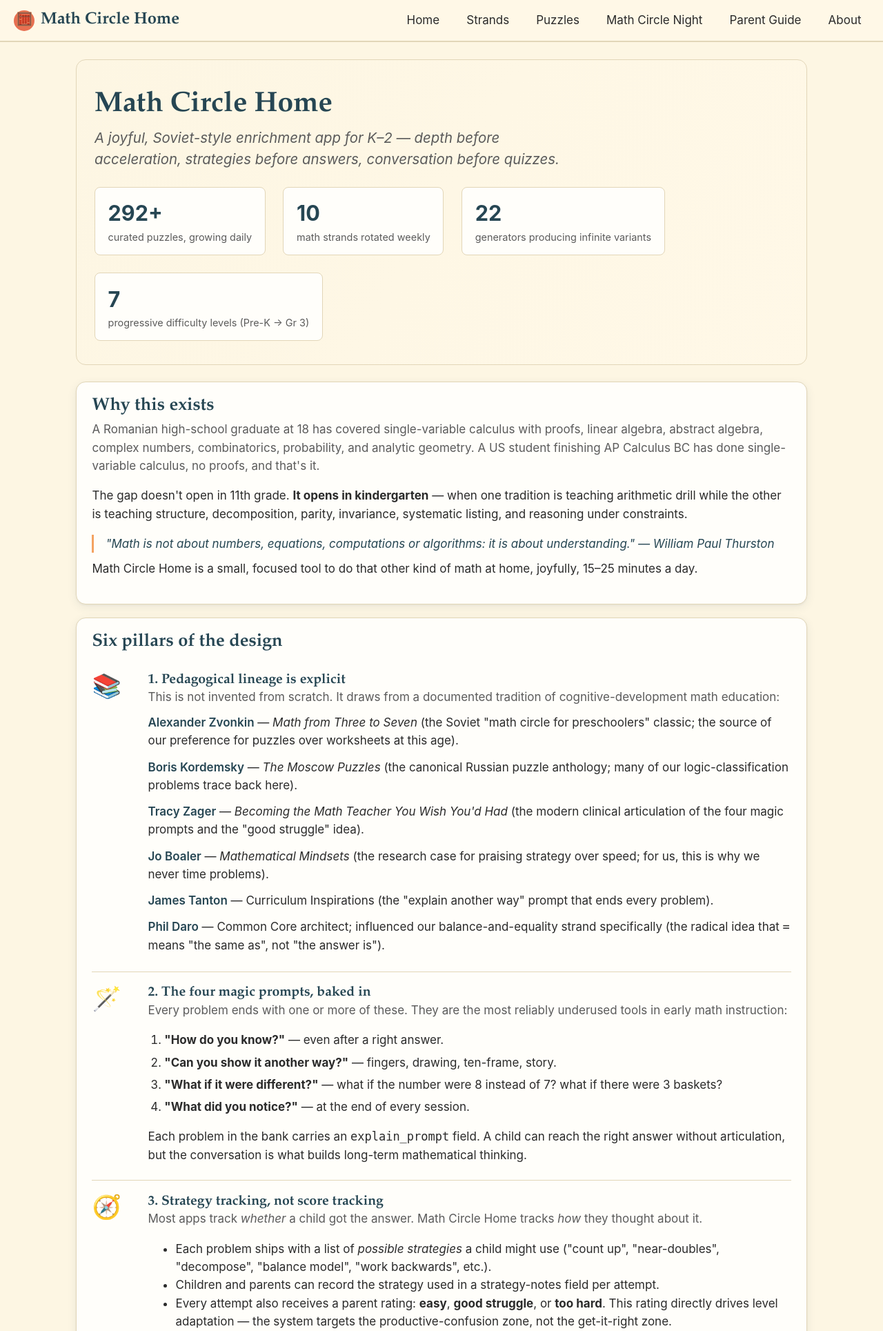
After one commit to slimhindrance/mathcircle, a FastAPI app: page /about in a window 1280 px wide. The commit adds this page. Shown: the top 1929 px of the page at 69% size. Run offline with FastAPI, Linux system fonts and the light colour scheme.

Commit message:
Add public /about page (school-district pitch, login-free)
A public-facing page covering all six talking points: pedagogical
lineage, the four magic prompts, strategy tracking, Math Circle Night,
JSON/CSV export, and the living-curriculum auto-deploy story. Includes
a 10-strand overview, session-shape walkthrough, "what's not here on
purpose" table, and an FAQ for school administrators (scaling,
privacy, research grounding).

Caddyfile updated so /about and /static/* bypass basic-auth — admins
can browse without credentials. The rest of the site still requires
household login.

```diff
--- /dev/null
+++ b/app/templates/about.html
@@ -0,0 +1,251 @@
+{% extends "base.html" %}
+{% block title %}About Math Circle Home{% endblock %}
+{% block head %}
+<style>
+  .hero {
+    padding: 2.4rem 1.5rem 2rem;
+    background: linear-gradient(120deg, #fdf6e3 0%, #fff8e7 100%);
+    border-radius: var(--radius);
+    margin-bottom: 1.4rem;
+    border: 1px solid var(--line);
+  }
+  .hero h1 { font-size: 2.4rem; margin: 0 0 .4rem; }
+  .hero .tagline { font-size: 1.2rem; color: var(--ink-soft); font-style: italic; max-width: 680px; }
+  .stat-row { display: flex; gap: 1.5rem; flex-wrap: wrap; margin-top: 1.4rem; }
+  .stat { background: var(--paper); border: 1px solid var(--line); border-radius: var(--radius-sm); padding: .8rem 1.1rem; }
+  .stat .num { font-size: 1.8rem; font-weight: 700; color: var(--cool); }
+  .stat .label { font-size: .85rem; color: var(--ink-soft); }
+  .pillar { display: grid; grid-template-columns: 64px 1fr; gap: 1rem; padding: 1.1rem 0; border-top: 1px solid var(--line); }
+  .pillar:first-of-type { border-top: none; }
+  .pillar .icon { font-size: 2rem; line-height: 1; padding-top: .15rem; }
+  .pillar h3 { margin: 0 0 .25rem; font-size: 1.15rem; }
+  .pillar p  { margin: 0 0 .25rem; }
+  .quote { font-style: italic; color: var(--cool); padding-left: 1rem; border-left: 3px solid var(--accent-2); margin: .6rem 0; }
+  .pulldown { background: var(--bg-soft); border: 1px solid var(--line); border-radius: var(--radius-sm); padding: .9rem 1.1rem; }
+  .pulldown summary { font-weight: 600; cursor: pointer; color: var(--cool); }
+  .pulldown[open] { background: var(--paper); }
+  .lineage-item { padding: .35rem 0; }
+  .lineage-item .src { font-weight: 600; color: var(--cool); }
+  .grid-3 { display: grid; gap: 1rem; grid-template-columns: repeat(auto-fit, minmax(240px, 1fr)); }
+  .pitch-card {
+    background: var(--paper);
+    border: 1px solid var(--line);
+    border-left: 5px solid var(--primary);
+    border-radius: var(--radius-sm);
+    padding: 1rem 1.1rem;
+  }
+  .pitch-card h4 { margin: 0 0 .25rem; }
+  .compare-table { width: 100%; border-collapse: collapse; margin: .8rem 0; }
+  .compare-table th, .compare-table td { padding: .55rem .6rem; text-align: left; border-bottom: 1px solid var(--line); vertical-align: top; }
+  .compare-table th { background: var(--bg-soft); font-size: .9rem; }
+  .compare-table tr:last-child td { border-bottom: none; }
+  .footer-cta { background: var(--cool); color: #fff; padding: 1.6rem; border-radius: var(--radius); margin-top: 2rem; }
+  .footer-cta a { color: var(--warm); border-bottom-color: var(--warm); }
+  ol.numbered { padding-left: 1.4rem; }
+  ol.numbered li { margin: .35rem 0; }
+</style>
+{% endblock %}
+{% block body %}
+
+<section class="hero">
+  <h1>Math Circle Home</h1>
+  <p class="tagline">A joyful, Soviet-style enrichment app for K–2 — depth before acceleration, strategies before answers, conversation before quizzes.</p>
+  <div class="stat-row">
+    <div class="stat"><div class="num">{{ problem_count }}+</div><div class="label">curated puzzles, growing daily</div></div>
+    <div class="stat"><div class="num">{{ strand_count }}</div><div class="label">math strands rotated weekly</div></div>
+    <div class="stat"><div class="num">22</div><div class="label">generators producing infinite variants</div></div>
+    <div class="stat"><div class="num">7</div><div class="label">progressive difficulty levels (Pre-K → Gr 3)</div></div>
+  </div>
+</section>
+
+<section class="card">
+  <h2>Why this exists</h2>
+  <p>A Romanian high-school graduate at 18 has covered single-variable calculus with proofs, linear algebra, abstract algebra, complex numbers, combinatorics, probability, and analytic geometry. A US student finishing AP Calculus BC has done single-variable calculus, no proofs, and that's it.</p>
+  <p>The gap doesn't open in 11th grade. <strong>It opens in kindergarten</strong> — when one tradition is teaching arithmetic drill while the other is teaching structure, decomposition, parity, invariance, systematic listing, and reasoning under constraints.</p>
+  <p class="quote">"Math is not about numbers, equations, computations or algorithms: it is about understanding." — William Paul Thurston</p>
+  <p>Math Circle Home is a small, focused tool to do that other kind of math at home, joyfully, 15–25 minutes a day.</p>
+</section>
+
+<section class="card">
+  <h2>Six pillars of the design</h2>
+
+  <div class="pillar">
+    <div class="icon">📚</div>
+    <div>
+      <h3>1. Pedagogical lineage is explicit</h3>
+      <p>This is not invented from scratch. It draws from a documented tradition of cognitive-development math education:</p>
+      <div class="lineage-item"><span class="src">Alexander Zvonkin</span> — <em>Math from Three to Seven</em> (the Soviet "math circle for preschoolers" classic; the source of our preference for puzzles over worksheets at this age).</div>
+      <div class="lineage-item"><span class="src">Boris Kordemsky</span> — <em>The Moscow Puzzles</em> (the canonical Russian puzzle anthology; many of our logic-classification problems trace back here).</div>
+      <div class="lineage-item"><span class="src">Tracy Zager</span> — <em>Becoming the Math Teacher You Wish You'd Had</em> (the modern clinical articulation of the four magic prompts and the "good struggle" idea).</div>
+      <div class="lineage-item"><span class="src">Jo Boaler</span> — <em>Mathematical Mindsets</em> (the research case for praising strategy over speed; for us, this is why we never time problems).</div>
+      <div class="lineage-item"><span class="src">James Tanton</span> — Curriculum Inspirations (the "explain another way" prompt that ends every problem).</div>
+      <div class="lineage-item"><span class="src">Phil Daro</span> — Common Core architect; influenced our balance-and-equality strand specifically (the radical idea that <code>=</code> means "the same as", not "the answer is").</div>
+    </div>
+  </div>
+
+  <div class="pillar">
+    <div class="icon">🪄</div>
+    <div>
+      <h3>2. The four magic prompts, baked in</h3>
+      <p>Every problem ends with one or more of these. They are the most reliably underused tools in early math instruction:</p>
+      <ol class="numbered">
+        <li><strong>"How do you know?"</strong> — even after a right answer.</li>
+        <li><strong>"Can you show it another way?"</strong> — fingers, drawing, ten-frame, story.</li>
+        <li><strong>"What if it were different?"</strong> — what if the number were 8 instead of 7? what if there were 3 baskets?</li>
+        <li><strong>"What did you notice?"</strong> — at the end of every session.</li>
+      </ol>
+      <p>Each problem in the bank carries an <code>explain_prompt</code> field. A child can reach the right answer without articulation, but the conversation is what builds long-term mathematical thinking.</p>
+    </div>
+  </div>
+
+  <div class="pillar">
+    <div class="icon">🧭</div>
+    <div>
+      <h3>3. Strategy tracking, not score tracking</h3>
+      <p>Most apps track <em>whether</em> a child got the answer. Math Circle Home tracks <em>how</em> they thought about it.</p>
+      <ul>
+        <li>Each problem ships with a list of <em>possible strategies</em> a child might use ("count up", "near-doubles", "decompose", "balance model", "work backwards", etc.).</li>
+        <li>Children and parents can record the strategy used in a strategy-notes field per attempt.</li>
+        <li>Every attempt also receives a parent rating: <strong>easy</strong>, <strong>good struggle</strong>, or <strong>too hard</strong>. This rating directly drives level adaptation — the system targets the productive-confusion zone, not the get-it-right zone.</li>
+      </ul>
+      <p class="quote">"Praise the strategy, not the speed." — the principle behind every UX choice in this app.</p>
+    </div>
+  </div>
+
+  <div class="pillar">
+    <div class="icon">🌟</div>
+    <div>
+      <h3>4. Math Circle Night mode</h3>
+      <p>Modeled on the Soviet/Russian after-school math circle: a 20–30 minute session for siblings or small mixed-age groups, working <em>cooperatively</em> on a shared problem. The system composes a mixed-level plan automatically — the older child explains, the younger spots patterns, both contribute.</p>
+      <p>This is the underrated dimension of the math-circle tradition: <strong>math is a social activity</strong>. The home version of "math night" can be ten minutes at the kitchen table, but it changes how children identify with the subject.</p>
+    </div>
+  </div>
+
+  <div class="pillar">
+    <div class="icon">📊</div>
+    <div>
+      <h3>5. Open longitudinal data (JSON / CSV export)</h3>
+      <p>Every attempt, every strategy note, every parent rating, every session plan is exportable as JSON or CSV from the parent dashboard. No proprietary lock-in, no walled garden. A teacher, researcher, or curious parent can:</p>
+      <ul>
+        <li>See which strategies a child returns to over time.</li>
+        <li>Track when "good struggle" turns into mastery, by strand.</li>
+        <li>Look for stalled levels and target conversations there.</li>
+        <li>Hand the data to another tool — anki, a spreadsheet, a research project.</li>
+      </ul>
+      <p>The promise: <strong>your child's mathematical thinking belongs to you</strong>.</p>
+    </div>
+  </div>
+
+  <div class="pillar">
+    <div class="icon">🔄</div>
+    <div>
+      <h3>6. A living curriculum</h3>
+      <p>Math Circle Home is open source and auto-deployed from GitHub. Every commit to <code>main</code> updates the live system within seconds. Curriculum improvements show up the next morning. New problem types ship monthly. The seed bank grows with use — every parametric problem a child sees is persisted, so the bank gets richer over time.</p>
+      <p>Effective bank size <strong>after one year of daily use: ~2,300 problems</strong>. After three years, more than 6,000.</p>
+    </div>
+  </div>
+</section>
+
+<section class="card">
+  <h2>The 10 strands we rotate across</h2>
+  <p>Most American K–2 math sits in two strands: number sense and addition/subtraction. We rotate across ten:</p>
+  <div class="grid-3">
+    <div class="pitch-card" style="border-left-color:#e76f51"><h4>🔢 Number Sense</h4><p>Subitizing, counting, ten-frames, place value, comparing.</p></div>
+    <div class="pitch-card" style="border-left-color:#f4a261"><h4>➕ Add/Sub Structures</h4><p>Part-whole, change, comparison — the <em>shapes</em> of arithmetic, not just answers.</p></div>
+    <div class="pitch-card" style="border-left-color:#e9c46a"><h4>🔍 Mystery Numbers</h4><p>Secret-number puzzles that plant the seed of algebra without symbols.</p></div>
+    <div class="pitch-card" style="border-left-color:#2a9d8f"><h4>⚖️ Equality & Balance</h4><p>"=" means the same as. True/false equations, balance scales.</p></div>
+    <div class="pitch-card" style="border-left-color:#264653"><h4>🔁 Patterns</h4><p>Repeating, growing, function-machine. Predict and explain.</p></div>
+    <div class="pitch-card" style="border-left-color:#9b5de5"><h4>🧠 Logic & Sorting</h4><p>Attribute games, "is not" clues, line-ups, pigeonhole reasoning.</p></div>
+    <div class="pitch-card" style="border-left-color:#00bbf9"><h4>🔺 Geometry & Space</h4><p>Symmetry, paper folding, mental rotation, tangram, position words.</p></div>
+    <div class="pitch-card" style="border-left-color:#00f5d4"><h4>📏 Measurement</h4><p>Length, time, money, weight — standard and child-invented units.</p></div>
+    <div class="pitch-card" style="border-left-color:#f15bb5"><h4>🌳 Counting Ways</h4><p>How many ways? Outfits, paths, breakdowns. Early combinatorics.</p></div>
+    <div class="pitch-card" style="border-left-color:#fee440"><h4>🎲 Math Games</h4><p>Two-player strategy (Nim, Race-to-100, Pig). Strategy = invariant thinking.</p></div>
+  </div>
+</section>
+
+<section class="card">
+  <h2>How a session works</h2>
+  <p>Every daily session is 15–25 minutes and follows the same shape — modeled on the Russian math-circle session structure:</p>
+  <ol class="numbered">
+    <li>☀️ <strong>Warm-up:</strong> 3 quick mental-math rounds (often parametrically generated, so they never repeat).</li>
+    <li>🧩 <strong>Rich puzzle:</strong> one juicy problem worth talking through (5–8 minutes).</li>
+    <li>🖐️ <strong>Visual / hands-on:</strong> ten-frames, blocks, paper folding, tangrams.</li>
+    <li>📖 <strong>Story problem:</strong> a small situation to model and solve.</li>
+    <li>💬 <strong>Explain:</strong> "How do you know?" — the most important question in math.</li>
+    <li>🏡 <strong>Kitchen-table follow-up:</strong> a physical activity to play later with toys, coins, or food.</li>
+  </ol>
+  <p>The session composer adapts difficulty per-child, per-strand, in real time. There's no single "Grade 1 track" — Danica might be at Level 4 in patterns and Level 2 in geometry, and that's the whole point.</p>
+</section>
+
+<section class="card">
+  <h2>What's <em>not</em> here, on purpose</h2>
+  <table class="compare-table">
+    <thead>
+      <tr><th>What we don't do</th><th>Why</th></tr>
+    </thead>
+    <tbody>
+      <tr>
+        <td>Speed timing on problems</td>
+        <td>Speed pressure correlates negatively with deep understanding (Boaler 2014). We never time anything.</td>
+      </tr>
+      <tr>
+        <td>Stars, gold coins, leaderboards</td>
+        <td>External rewards reliably crowd out intrinsic interest in math. The reward IS the puzzle being satisfying.</td>
+      </tr>
+      <tr>
+        <td>Cartoon characters teaching algorithms</td>
+        <td>The teacher is the parent. The animation is the child explaining their own thinking.</td>
+      </tr>
+      <tr>
+        <td>"Drill mode" / fluency races</td>
+        <td>Our position: K–2 is the wrong age for fluency drill. Number sense first — fluency follows it, not the other way around.</td>
+      </tr>
+      <tr>
+        <td>Pushing toward formal algebra</td>
+        <td>The seeds of algebra (mystery numbers, balance thinking, equality both ways) are everywhere. The notation can wait until Grade 4–5.</td>
+      </tr>
+    </tbody>
+  </table>
+</section>
+
+<section class="card">
+  <h2>For school administrators</h2>
+  <details class="pulldown">
+    <summary>Could this scale to a classroom or a district?</summary>
+    <p>Today the architecture is "single-household local-first" — one parent, ≤4 children, SQLite database, single EC2 t2.micro instance. The promotion path to multi-tenant is straightforward:</p>
+    <ol class="numbered">
+      <li>Switch the database connection string to Postgres (no schema port needed; SQLAlchemy supports both natively).</li>
+      <li>Add a <code>User</code>/<code>Family</code> table as the tenant boundary; the <code>Child</code> model already keys cleanly under that.</li>
+      <li>Move the seed bank to S3 so it can be updated independently of code releases.</li>
+      <li>Front the app with a CDN; pages are mostly read-mostly per child.</li>
+      <li>Add classroom-mode auth (teacher account → multiple children → cohort dashboard).</li>
+    </ol>
+    <p>Estimated cost at 1,000 active families: ~$30/month infrastructure on AWS.</p>
+  </details>
+  <details class="pulldown">
+    <summary>Where is the data stored? Is it private?</summary>
+    <p>In the current single-household configuration, all data lives on one EC2 instance the family controls. SQLite snapshots are encrypted (AES-256) and backed up nightly to a private S3 bucket the family owns. No third-party analytics, no telemetry, no data sharing. The full export is a single button in the parent dashboard.</p>
+    <p>For a multi-tenant deployment, the operator would need to define a privacy policy and either keep data per-tenant in isolated databases or apply row-level security in Postgres. The codebase is licensed permissively — schools can fork and self-host.</p>
+  </details>
+  <details class="pulldown">
+    <summary>What does the research say about this approach?</summary>
+    <ul>
+      <li>Boaler, J. (2016). <em>Mathematical Mindsets</em>. Strategy-praise &gt; speed-praise; "low floor, high ceiling" tasks; reasoning over computation.</li>
+      <li>Carpenter, T. P. et al. (2003). <em>Thinking Mathematically</em>. The case for treating equality as a relation between two equally-valued expressions, not as "compute the answer".</li>
+      <li>Russian Math Circle tradition (Zvonkin, Stankova). Documented advantage of <em>conversational, problem-based</em> early math over algorithmic instruction. Most striking finding: by age 12, the gap between "circle kids" and "drill kids" is roughly 2–3 grade levels of mathematical sophistication.</li>
+      <li>Tanton, J. <em>Curriculum Inspirations</em>. Practical taxonomy of how to extend a problem rather than move on.</li>
+    </ul>
+  </details>
+  <details class="pulldown">
+    <summary>How is the curriculum kept current?</summary>
+    <p>Every change to the public GitHub repository (<a href="https://github.com/slimhindrance/mathcircle">slimhindrance/mathcircle</a>) is auto-deployed within seconds. New problem types ship monthly. The parametric generators produce fresh content indefinitely — the bank effectively grows by roughly 50–80 problems per active family per month of use.</p>
+  </details>
+</section>
+
+<section class="footer-cta">
+  <h2>To explore the live app</h2>
+  <p>Behind a household login at <a href="/">mathcircle.base2ml.com</a>. For research access or a school-district pilot, contact <a href="mailto:christopherwlindeman@gmail.com">christopherwlindeman@gmail.com</a>.</p>
+  <p style="margin-top:1rem"><a href="https://github.com/slimhindrance/mathcircle">Source code on GitHub →</a></p>
+</section>
+
+{% endblock %}
--- a/app/templates/base.html
+++ b/app/templates/base.html
@@ -17,6 +17,7 @@
       <a href="/puzzles">Puzzles</a>
       <a href="/circle">Math Circle Night</a>
       <a href="/parent/guide">Parent Guide</a>
+      <a href="/about">About</a>
     </nav>
   </header>
   <main>
```
Also changed, not shown: app/routes/web.py (+12 -0 lines), deploy/cloud-init.yaml (+11 -3 lines).
